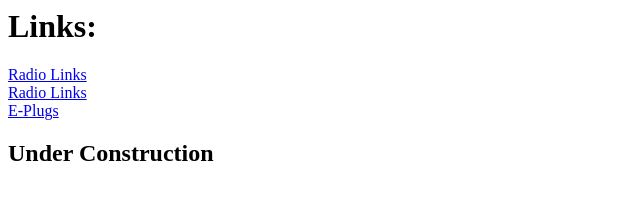
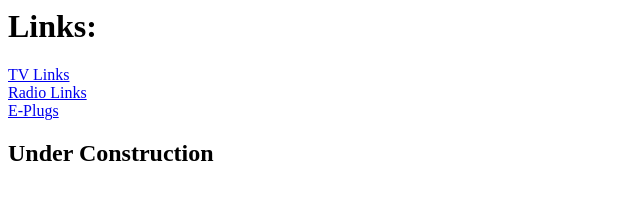
Before and after one commit to EWRTech/ESS, a plain HTML site: page index.html in a window 1280 px wide. Shown: the full height of the page, 0-640 px from the left. Drawn offline with Linux system fonts and the light colour scheme.

Commit message:
Update index.html

```diff
--- a/index.html
+++ b/index.html
@@ -1,6 +1,6 @@
 <h1> Links: </h1>
 
- <a href="tv_links.html"> Radio Links </a>
+ <a href="tv_links.html"> TV Links </a>
  <br>
  <a href="radio_links.html"> Radio Links </a>
  <br>
```
